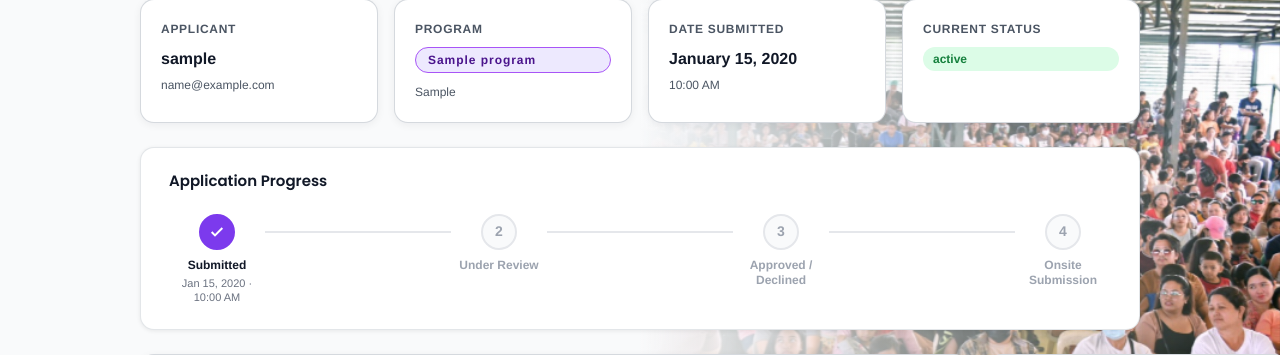
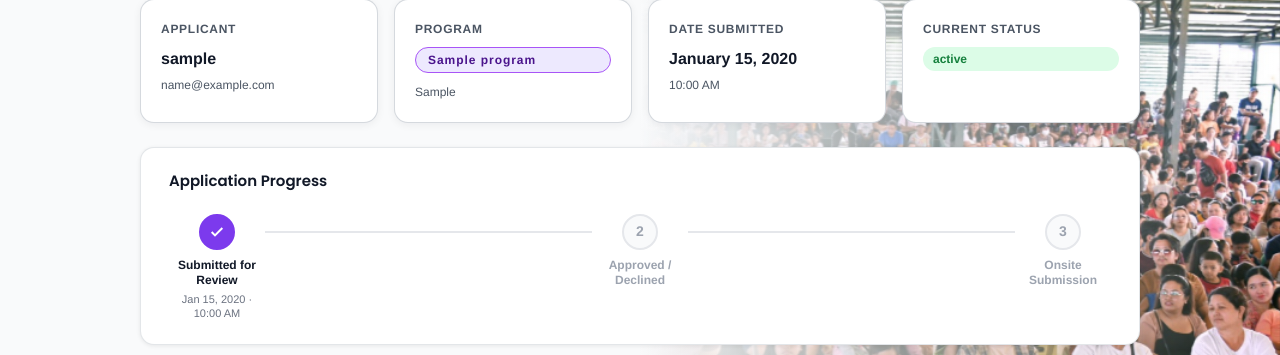
Before and after one commit to o-timothy-o/edugrant, a Django app: template backend/templates/programs/application_review.html in a window 1280 px wide. Shown: the part 172-527 px from the top of the page. Run offline with Django 5.2, Linux system fonts and the light colour scheme; the template is opened without the code that fills it: most values are stand-ins (such as "Sample title", 1, 10 or a date in 2020).

Commit message:
Collapse submitted+for_review into single 'Submitted for Review' step
Progress tracker now shows 3 steps instead of 4.
Legacy apps with 'submitted' status still display their timestamp correctly.

Co-Authored-By: Claude Sonnet 4.6 <noreply@anthropic.com>

```diff
--- a/backend/templates/programs/application_review.html
+++ b/backend/templates/programs/application_review.html
@@ -46,28 +46,20 @@
     <h3 class="timeline-heading">Application Progress</h3>
     <div class="timeline-track">
 
+      <!-- Step 1: Submitted for Review -->
       <div class="timeline-step tl-completed">
         <div class="timeline-node"><svg width="16" height="16" fill="none" viewBox="0 0 24 24" stroke="currentColor" stroke-width="3"><polyline points="20 6 9 17 4 12"/></svg></div>
         <div class="timeline-content">
-          <div class="timeline-label">Submitted</div>
-          {% if sl.submitted %}<div class="timeline-ts">{{ sl.submitted.changed_at|date:"M j, Y · g:i A" }}</div>
-          {% elif application.submitted_at %}<div class="timeline-ts">{{ application.submitted_at|date:"M j, Y · g:i A" }}</div>
+          <div class="timeline-label">Submitted for Review</div>
+          {% if sl.for_review %}<div class="timeline-ts">{{ sl.for_review.changed_at|date:"M j, Y · g:i A" }}</div>
+          {% elif sl.submitted %}<div class="timeline-ts">{{ sl.submitted.changed_at|date:"M j, Y · g:i A" }}</div>
           {% elif application.created_at %}<div class="timeline-ts">{{ application.created_at|date:"M j, Y · g:i A" }}</div>{% endif %}
         </div>
       </div>
 
-      <div class="timeline-connector {% if sl.for_review or sl.approved or sl.rejected or sl.awaiting_physical %}tl-filled{% endif %}"></div>
+      <div class="timeline-connector {% if sl.approved or sl.rejected or sl.awaiting_physical %}tl-filled{% endif %}"></div>
 
-      <div class="timeline-step {% if sl.for_review %}tl-completed{% elif application.status == 'for_review' %}tl-active{% else %}tl-pending{% endif %}">
-        <div class="timeline-node">{% if sl.for_review %}<svg width="16" height="16" fill="none" viewBox="0 0 24 24" stroke="currentColor" stroke-width="3"><polyline points="20 6 9 17 4 12"/></svg>{% else %}2{% endif %}</div>
-        <div class="timeline-content">
-          <div class="timeline-label">Under Review</div>
-          {% if sl.for_review %}<div class="timeline-ts">{{ sl.for_review.changed_at|date:"M j, Y · g:i A" }}</div>{% endif %}
-        </div>
-      </div>
-
-      <div class="timeline-connector {% if sl.approved or sl.rejected %}tl-filled{% endif %}"></div>
-
+      <!-- Step 2: Decision -->
       {% if sl.approved %}
       <div class="timeline-step tl-approved">
         <div class="timeline-node"><svg width="16" height="16" fill="none" viewBox="0 0 24 24" stroke="currentColor" stroke-width="3"><polyline points="20 6 9 17 4 12"/></svg></div>
@@ -80,15 +72,16 @@
       </div>
       {% else %}
       <div class="timeline-step tl-pending">
-        <div class="timeline-node">3</div>
+        <div class="timeline-node">2</div>
         <div class="timeline-content"><div class="timeline-label">Approved / Declined</div></div>
       </div>
       {% endif %}
 
       <div class="timeline-connector {% if sl.awaiting_physical %}tl-filled{% endif %}"></div>
 
+      <!-- Step 3: Onsite Submission -->
       <div class="timeline-step {% if sl.awaiting_physical %}tl-awaiting{% elif application.status == 'awaiting_physical' %}tl-active{% elif sl.rejected %}tl-skipped{% else %}tl-pending{% endif %}">
-        <div class="timeline-node">{% if sl.awaiting_physical %}<svg width="16" height="16" fill="none" viewBox="0 0 24 24" stroke="currentColor" stroke-width="3"><polyline points="20 6 9 17 4 12"/></svg>{% else %}4{% endif %}</div>
+        <div class="timeline-node">{% if sl.awaiting_physical %}<svg width="16" height="16" fill="none" viewBox="0 0 24 24" stroke="currentColor" stroke-width="3"><polyline points="20 6 9 17 4 12"/></svg>{% else %}3{% endif %}</div>
         <div class="timeline-content">
           <div class="timeline-label">Onsite Submission</div>
           {% if sl.awaiting_physical %}<div class="timeline-ts">{{ sl.awaiting_physical.changed_at|date:"M j, Y · g:i A" }}</div>{% endif %}
```
Also changed, not shown: backend/templates/programs/application_detail.html (+12 -27 lines).
